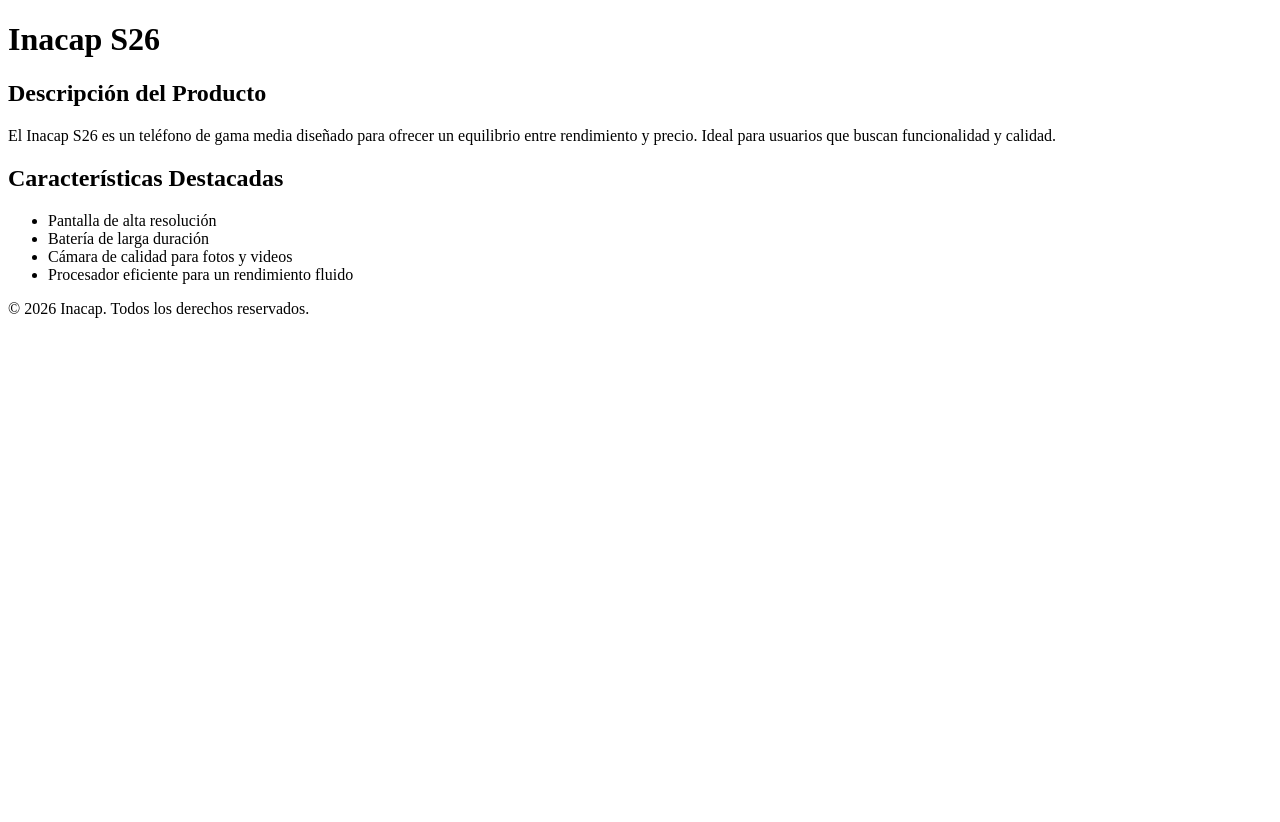
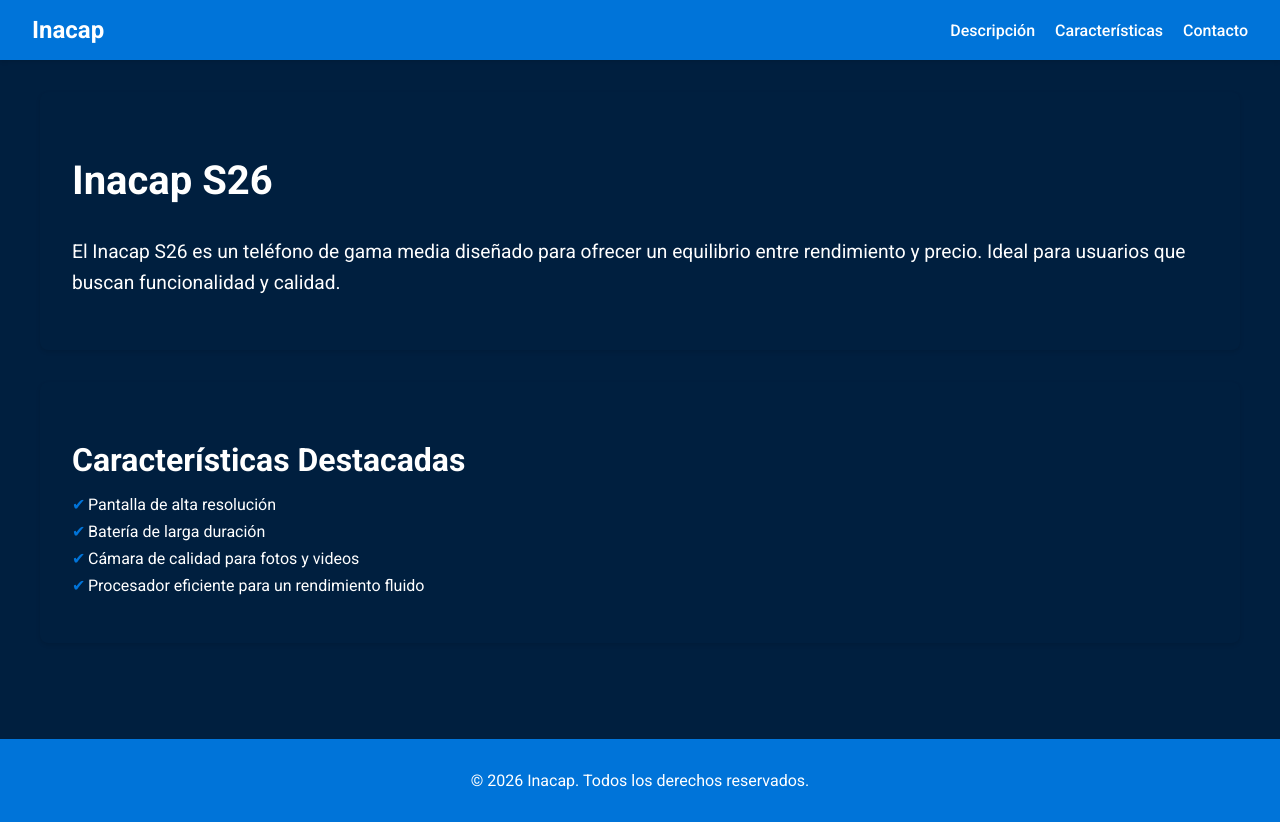
Before and after one commit to CrisitanBe/FE2-P1-Cristian-Berrios, a plain HTML site: page Index.html in a window 1280 px wide. Before the commit the page ends 800 px from the top, so only its background shows below. Drawn offline with Linux system fonts and the light colour scheme.

Commit message:
Version del sitio mejorada visualmente para mejor visualizacion y lograr una mejor aparciencia

```diff
--- a/Index.html
+++ b/Index.html
@@ -4,17 +4,26 @@
     <meta charset="UTF-8">
     <meta name="viewport" content="width=device-width, initial-scale=1.0">
     <title>Inacap S26</title>
+    <link rel="stylesheet" href="Style.css">
+    <link href="https://fonts.googleapis.com/css2?family=Roboto:wght@400;500;700&display=swap" rel="stylesheet">
 </head>
 <body>
-    <header>
-        <h1>Inacap S26</h1>
+    <header class="header">
+        <div class="logo">Inacap</div>
+        <nav class="nav">
+            <a href="#descripcion">Descripción</a>
+            <a href="#caracteristicas">Características</a>
+            <a href="#contacto">Contacto</a>
+        </nav>
     </header>
-    <main>
-        <section>
-            <h2>Descripción del Producto</h2>
-            <p>El Inacap S26 es un teléfono de gama media diseñado para ofrecer un equilibrio entre rendimiento y precio. Ideal para usuarios que buscan funcionalidad y calidad.</p>
+    <main class="main">
+        <section id="descripcion" class="descripcion">
+            <div class="descripcion-content">
+                <h1>Inacap S26</h1>
+                <p>El Inacap S26 es un teléfono de gama media diseñado para ofrecer un equilibrio entre rendimiento y precio. Ideal para usuarios que buscan funcionalidad y calidad.</p>
+            </div>
         </section>
-        <section>
+        <section id="caracteristicas" class="caracteristicas">
             <h2>Características Destacadas</h2>
             <ul>
                 <li>Pantalla de alta resolución</li>
@@ -24,7 +33,7 @@
             </ul>
         </section>
     </main>
-    <footer>
+    <footer class="footer">
         <p>&copy; 2026 Inacap. Todos los derechos reservados.</p>
     </footer>
 </body>
--- a/Style.css
+++ b/Style.css
@@ -0,0 +1,105 @@
+body {
+    margin: 0;
+    font-family: 'Roboto', sans-serif;
+    color: white;
+    background-color: #001f3f; /* Azul marino */
+}
+
+.header {
+    display: flex;
+    justify-content: space-between;
+    align-items: center;
+    padding: 1rem 2rem;
+    background-color: #0074D9; /* Azul más claro */
+    color: white;
+    box-shadow: 0 2px 4px rgba(0, 0, 0, 0.1);
+}
+
+.header .logo {
+    font-size: 1.5rem;
+    font-weight: 700;
+}
+
+.nav a {
+    margin-left: 1rem;
+    text-decoration: none;
+    color: white;
+    font-weight: 500;
+}
+
+.nav a:hover {
+    text-decoration: underline;
+}
+
+.main {
+    padding: 2rem;
+    max-width: 1200px;
+    margin: 0 auto;
+}
+
+.descripcion {
+    display: flex;
+    flex-direction: column; /* Cambia a diseño vertical */
+    align-items: flex-start;
+    background: #001f3f; /* Azul marino */
+    padding: 2rem;
+    margin-bottom: 2rem;
+    border-radius: 8px;
+    box-shadow: 0 2px 4px rgba(0, 0, 0, 0.1);
+}
+
+.descripcion-content {
+    max-width: 100%;
+}
+
+.descripcion h1 {
+    font-size: 2.5rem;
+    color: white;
+}
+
+.descripcion p {
+    font-size: 1.2rem;
+    line-height: 1.6;
+    color: white;
+}
+
+.caracteristicas {
+    background: #001f3f; /* Azul marino */
+    padding: 2rem;
+    margin-bottom: 2rem;
+    border-radius: 8px;
+    box-shadow: 0 2px 4px rgba(0, 0, 0, 0.1);
+}
+
+.caracteristicas h2 {
+    font-size: 2rem;
+    color: white;
+    margin-bottom: 1rem;
+}
+
+.caracteristicas ul {
+    list-style: none;
+    padding: 0;
+}
+
+.caracteristicas li {
+    margin-bottom: 0.5rem;
+    padding-left: 1rem;
+    position: relative;
+    color: white;
+}
+
+.caracteristicas li::before {
+    content: '✔';
+    color: #0074D9; /* Azul más claro */
+    position: absolute;
+    left: 0;
+}
+
+.footer {
+    text-align: center;
+    padding: 1rem;
+    background-color: #0074D9; /* Azul más claro */
+    color: white;
+    margin-top: 2rem;
+}
```
Also changed, not shown: prompts.txt.
